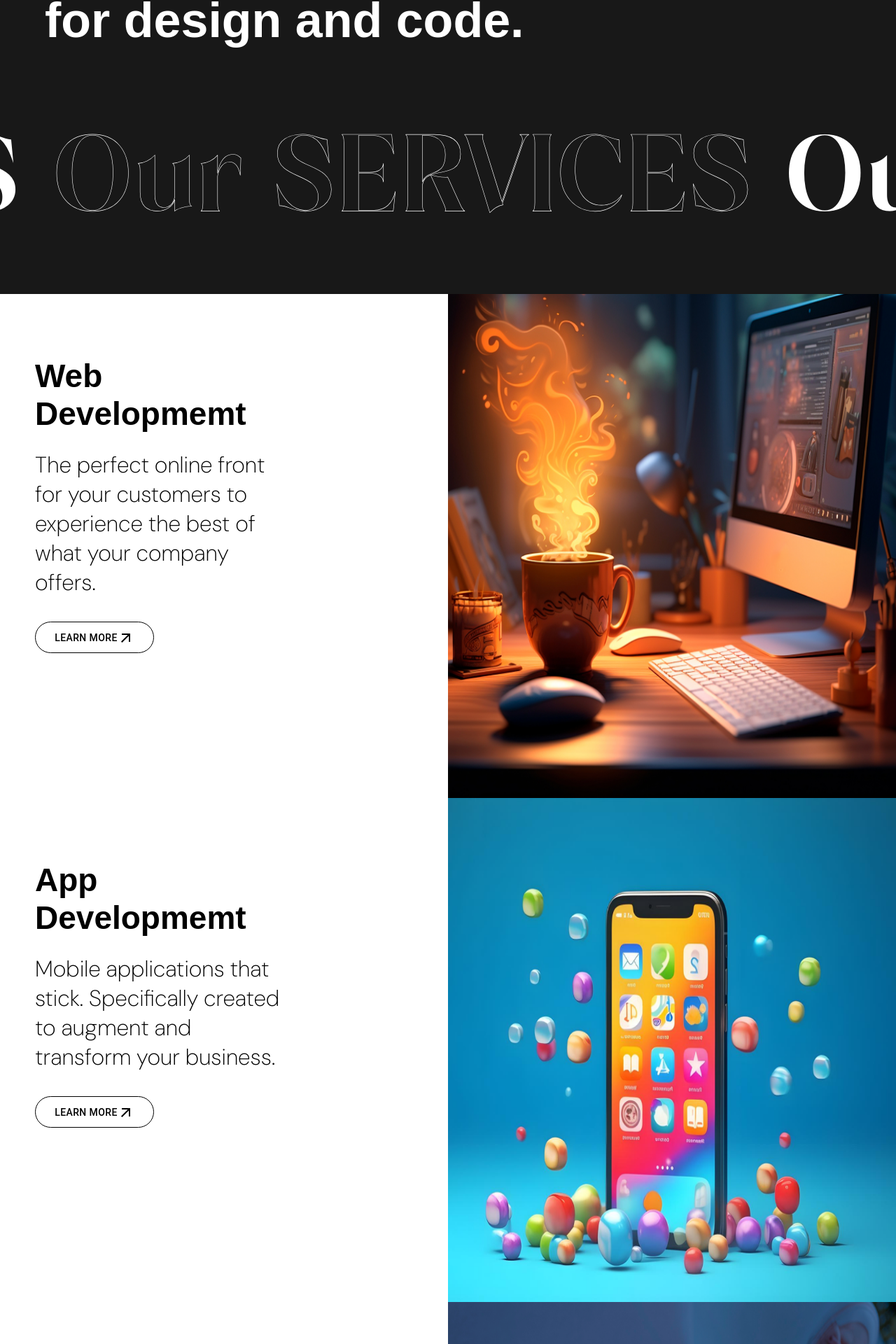
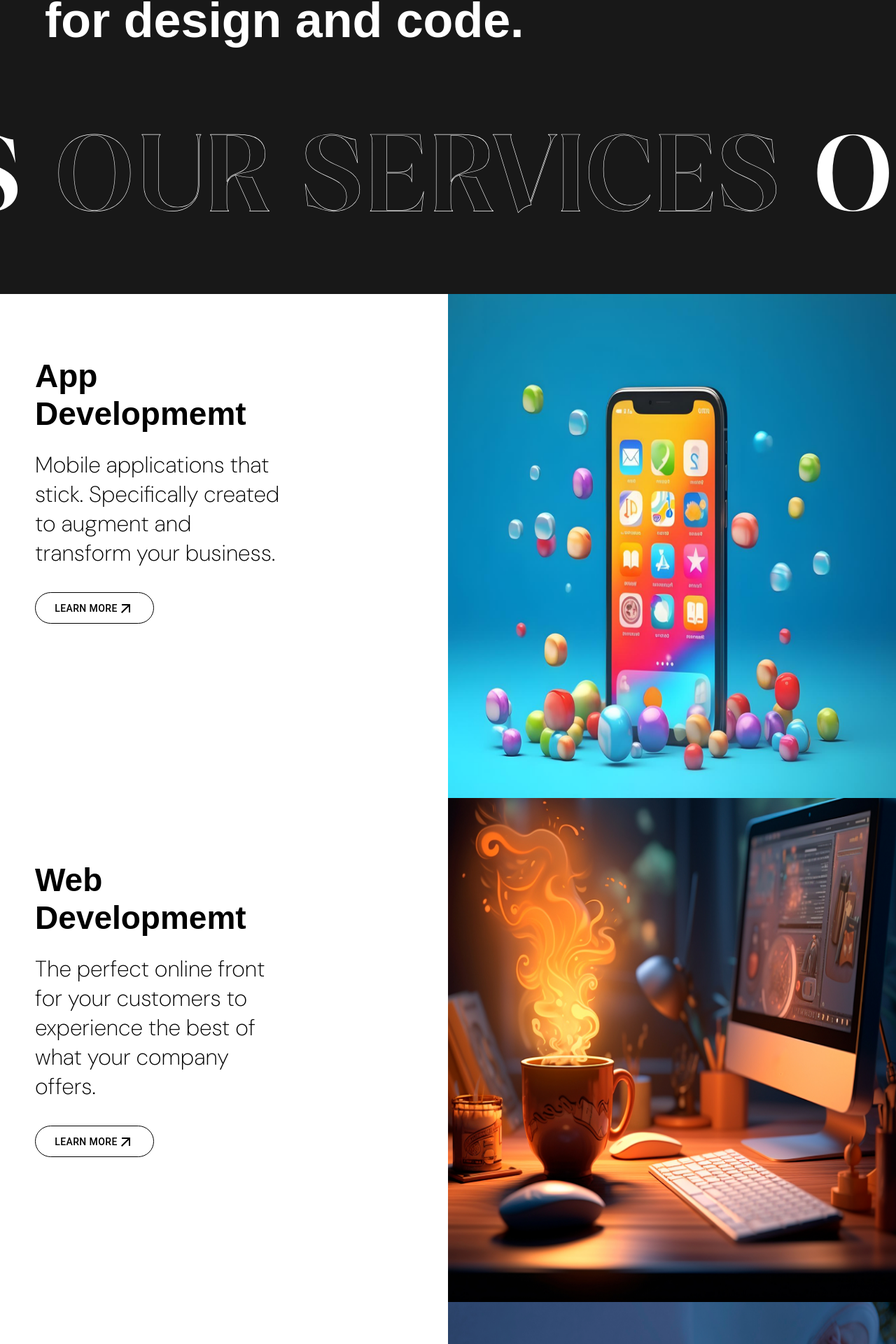
Before and after one commit to developer-dwebbox/dwebbox_revamp_frontend, a React (Create React App) app: page /ourservice in a window 1280 px wide. Shown: the part 316-2236 px from the top of the page at 70% size. Built offline with nearby package versions, Linux system fonts and the light colour scheme.

Commit message:
whatsapp

```diff
--- a/src/App.css
+++ b/src/App.css
@@ -426,10 +426,15 @@ height: 90vh !important;
 
 
 .bgcontentsection {
+  text-align: center;
 flex-direction: column;
-height: 65% !important;
+height: 70% !important;
 width: 100% !important;
 padding: 20px 20px !important;
+justify-content: space-around !important;
+}
+.letsgettowork{
+  justify-content: center;
 }
 .bgcontentsection{
   font-size: 28px !important;
--- a/src/routes/Clientspage/Clientspage.css
+++ b/src/routes/Clientspage/Clientspage.css
@@ -69,6 +69,12 @@
 }
 
 @media only screen and (max-width: 700px) {
+
+  .marquee__contentclients h1{
+    font-size: 28px;
+    font-weight: 400;
+  }
+
   .client-img img{
    width: 90%;
   }
--- a/src/routes/HomePage/Bgimagesection/Bgimage.js
+++ b/src/routes/HomePage/Bgimagesection/Bgimage.js
@@ -20,7 +20,7 @@ function Bgimage() {
         <img src={CircleStar} alt="" width="101%" className='CircleStar-img' />
         <div  className='get-in-touch-content' >
         <div>
-        <a style={{ textDecoration: "none",color:"white" }} href="https://api.whatsapp.com/send?phone=8828103808&text=Hello" target="_blank" className='bgcontentbtn'>
+        <a style={{ textDecoration: "none",color:"white" }} href="https://api.whatsapp.com/send?phone=+918828103808text=Hello" target="_blank" className='bgcontentbtn'>
         <ArrowOutward/>
     <p>Get In Touch</p>
     </a>
--- a/src/routes/HomePage/WebDevelopment/Webdevelopment.js
+++ b/src/routes/HomePage/WebDevelopment/Webdevelopment.js
@@ -15,6 +15,37 @@ import { Link } from 'react-router-dom'
 function Webdevelopment() {
   return (
     <div className='webdevelopment-container'>
+     <div className="webdev webdevtwo">
+    <div className='webdevheading'>
+    <h1>App <br /> Developmemt</h1>
+           <p>Mobile applications that stick. Specifically created to augment and transform your business.</p>
+           <Box>
+           <Link to="/appdevelopment" style={{textDecoration:"none"}} >
+           <Button
+            variant="outlined"
+            sx={{
+              border: '2px solid white',
+              color: 'white',
+              width: '170px',
+              height: '50px',
+              borderRadius: '50px',
+              '&:hover': {
+                backgroundColor: '#000',
+                color:"#fff",
+                border:"#000" // Set the hover background color to transparent
+              },
+            }}
+          >
+            Learn more <ArrowOutwardIcon />
+          </Button>
+           </Link>
+        </Box>
+</div>
+<div className='webdevimage'>
+<img src={AppDevelopment} alt="" />
+
+</div>
+</div>
     <div className="webdev webdevone">
      <div className='webdevheading'>
            <h1>Web <br /> Developmemt</h1>
@@ -45,37 +76,7 @@ function Webdevelopment() {
 <img src={webdevimg} alt="" />
      </div>
     </div>
-    <div className="webdev webdevtwo">
-    <div className='webdevheading'>
-    <h1>App <br /> Developmemt</h1>
-           <p>Mobile applications that stick. Specifically created to augment and transform your business.</p>
-           <Box>
-           <Link to="/appdevelopment" style={{textDecoration:"none"}} >
-           <Button
-            variant="outlined"
-            sx={{
-              border: '2px solid white',
-              color: 'white',
-              width: '170px',
-              height: '50px',
-              borderRadius: '50px',
-              '&:hover': {
-                backgroundColor: '#000',
-                color:"#fff",
-                border:"#000" // Set the hover background color to transparent
-              },
-            }}
-          >
-            Learn more <ArrowOutwardIcon />
-          </Button>
-           </Link>
-        </Box>
-</div>
-<div className='webdevimage'>
-<img src={AppDevelopment} alt="" />
 
-</div>
-</div>
  <div className="webdev webdevthree">
  <div className='webdevheading' >
  <h1>UI/UX
--- a/src/routes/Ourservicespage/Ourservicebanner.js
+++ b/src/routes/Ourservicespage/Ourservicebanner.js
@@ -16,12 +16,12 @@ function Ourservicebanner() {
 
       <div className="marqueethree">
   <div className="marquee__contentthree scrollThree">
-   <h1>Our SERVICES</h1>
-   <h1 className='stroke-heading' >Our SERVICES</h1>
+   <h1>OUR SERVICES</h1>
+   <h1 className='stroke-heading' >OUR SERVICES</h1>
   </div>
   <div className="marquee__contentthree scrollThree">
-   <h1>Our SERVICES</h1>
-   <h1  className='stroke-heading'>Our SERVICES</h1>
+   <h1>OUR SERVICES</h1>
+   <h1  className='stroke-heading'>OUR SERVICES</h1>
   </div>
 </div>
 
--- a/src/routes/Ourteams/Ourteam.css
+++ b/src/routes/Ourteams/Ourteam.css
@@ -339,6 +339,12 @@
 
 
 @media only screen and (max-width: 700px) {
+
+  .team-images{
+    width: 329px;
+    height: 489px;
+  }
+
   .OurteamheadSection {
     flex-direction: column;
   }
```
